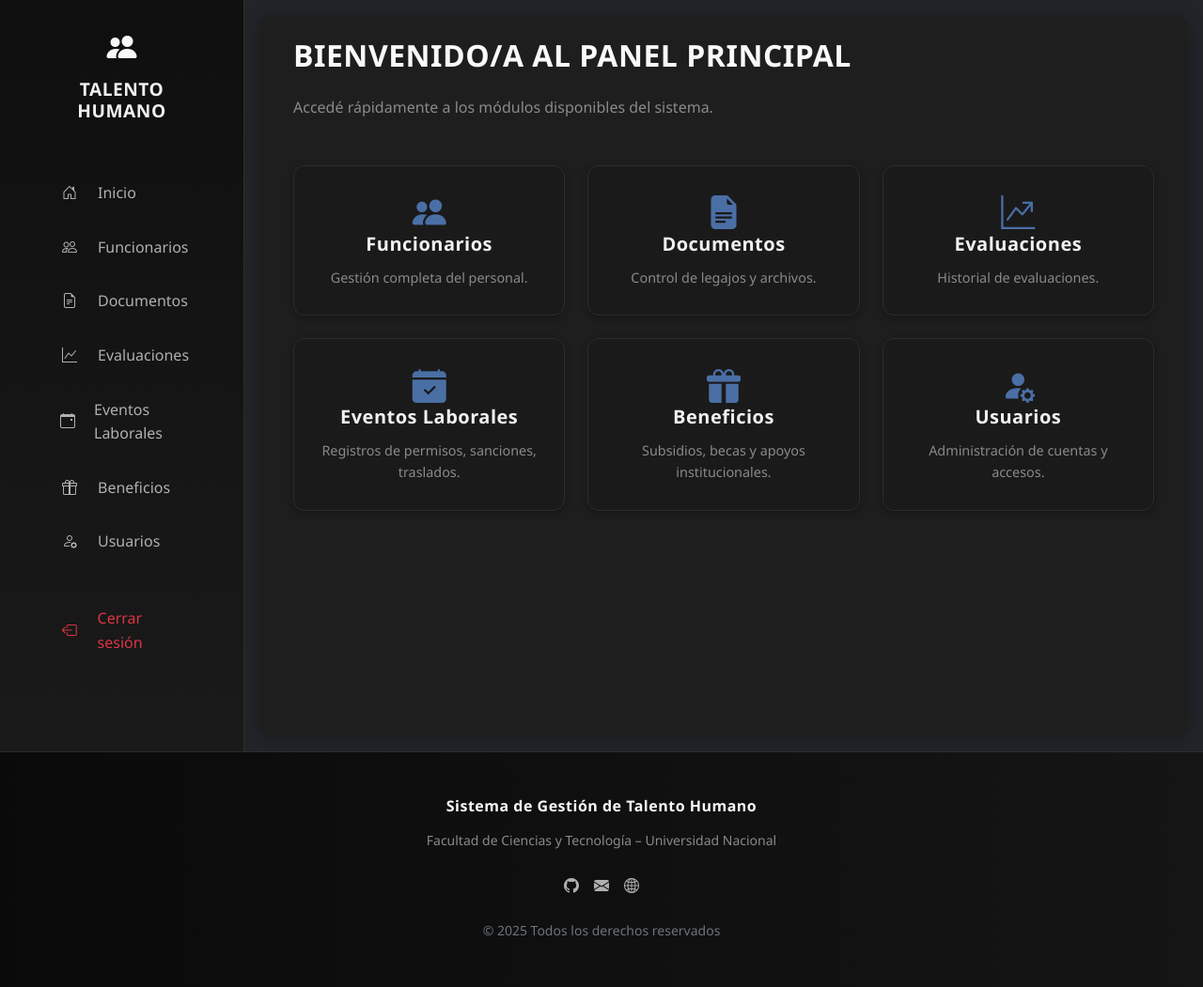
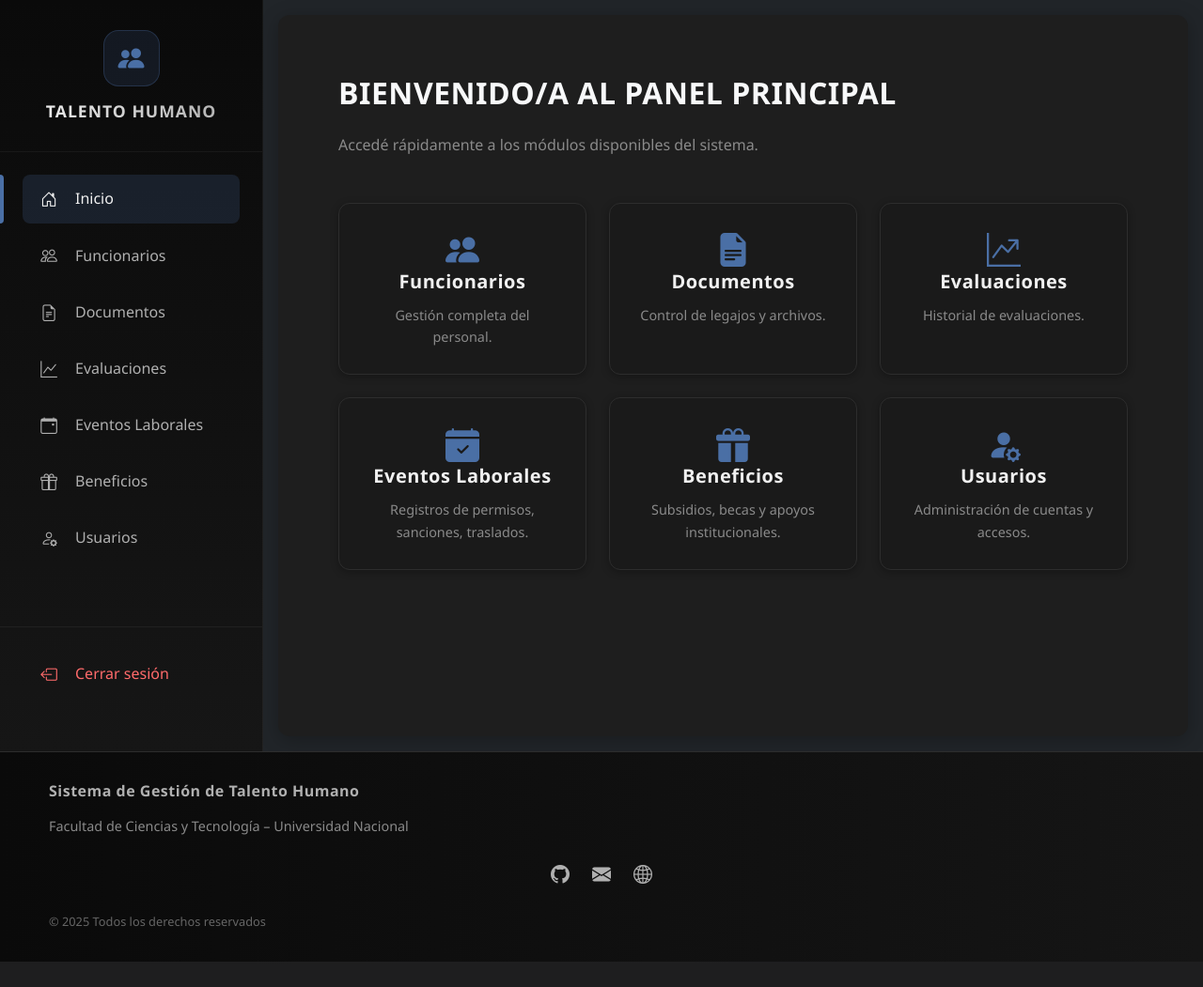
Before and after one commit to ivansosabz/legajos-de-funcionarios, a Django app: page / in a window 1280 px wide. Shown: the whole page at 94% size. After the commit the page ends 1024 px from the top, so only its background shows below. Run offline with Django 5.2, Linux system fonts and the light colour scheme.

Commit message:
mejorango organización de estilos y sidebar

```diff
--- a/static/css/base.css
+++ b/static/css/base.css
@@ -7,6 +7,7 @@
     --text-secondary: #b0b0b0;
     --accent-color: #4a6fa5;
     --hover-color: #2c3e5a;
+    --sidebar-width: 280px;
 }
 
 body {
@@ -16,47 +17,144 @@ body {
     line-height: 1.6;
 }
 
-/* Sidebar mejorado */
+/* Sidebar Elegante */
 .sidebar {
-    width: 260px;
-    background: linear-gradient(180deg, #0f0f0f 0%, #1a1a1a 100%);
+    width: var(--sidebar-width);
+    background: linear-gradient(180deg, #0a0a0a 0%, #161616 100%);
     min-height: 100vh;
-    border-right: 1px solid var(--border-color);
-    padding: 1.5rem 0;
+    border-right: 1px solid rgba(255, 255, 255, 0.05);
+    display: flex;
+    flex-direction: column;
+    padding: 2rem 0;
+    position: relative;
+    z-index: 100;
 }
 
-.sidebar-header h4 {
-    font-size: 1.2rem;
-    letter-spacing: 0.5px;
-    color: var(--text-primary);
-    padding: 0 1.5rem;
-    margin-bottom: 2rem;
+.sidebar-header {
+    padding: 0 2rem 2rem;
+    text-align: center;
+    border-bottom: 1px solid rgba(255, 255, 255, 0.05);
+    margin-bottom: 1.5rem;
 }
 
-.sidebar .nav-link {
-    color: var(--text-secondary);
-    padding: 0.75rem 1.5rem;
-    margin: 0.25rem 1rem;
-    border-radius: 8px;
-    transition: all 0.3s ease;
+.sidebar-logo {
+    width: 60px;
+    height: 60px;
+    margin: 0 auto 1rem;
     display: flex;
     align-items: center;
-    gap: 0.75rem;
+    justify-content: center;
+    background: rgba(74, 111, 165, 0.15);
+    border-radius: 16px;
+    border: 1px solid rgba(74, 111, 165, 0.3);
 }
 
-.sidebar .nav-link:hover, .sidebar .nav-link.active {
-    background-color: rgba(74, 111, 165, 0.15);
-    color: var(--text-primary);
-    transform: translateX(4px);
+.sidebar-logo i {
+    font-size: 1.75rem;
+    color: var(--accent-color);
 }
 
-.sidebar .nav-link i {
-    width: 20px;
+.sidebar-title {
+    font-size: 1.1rem;
+    font-weight: 600;
+    letter-spacing: 1px;
+    color: var(--text-primary);
+    margin: 0;
+    text-transform: uppercase;
+    background: linear-gradient(90deg, #f0f0f0, #b0b0b0);
+    -webkit-background-clip: text;
+    -webkit-text-fill-color: transparent;
+}
+
+.sidebar-nav {
+    flex: 1;
+    padding: 0 1.5rem;
+}
+
+.sidebar-nav ul {
+    list-style: none;
+    padding: 0;
+    margin: 0;
+}
+
+.sidebar-nav .nav-link {
+    display: flex;
+    align-items: center;
+    gap: 1rem;
+    padding: 0.75rem 1rem;
+    margin-bottom: 0.5rem;
+    border-radius: 8px;
+    color: var(--text-secondary);
+    text-decoration: none;
+    transition: all 0.3s cubic-bezier(0.4, 0, 0.2, 1);
+    position: relative;
+}
+
+.sidebar-nav .nav-link:hover {
+    background: rgba(74, 111, 165, 0.1);
+    color: var(--text-primary);
+    transform: translateX(5px);
+}
+
+.sidebar-nav .nav-link.active {
+    background: rgba(74, 111, 165, 0.2);
+    color: var(--text-primary);
+    font-weight: 500;
+}
+
+.sidebar-nav .nav-link.active::before {
+    content: '';
+    position: absolute;
+    left: -1.5rem;
+    top: 0;
+    bottom: 0;
+    width: 4px;
+    background: var(--accent-color);
+    border-radius: 0 4px 4px 0;
+}
+
+.sidebar-nav .nav-link i {
+    font-size: 1.1rem;
+    width: 24px;
+    text-align: center;
+    transition: transform 0.2s ease;
+}
+
+.sidebar-nav .nav-link:hover i {
+    transform: scale(1.15);
+}
+
+.sidebar-footer {
+    padding: 1.5rem;
+    border-top: 1px solid rgba(255, 255, 255, 0.05);
+    margin-top: auto;
+}
+
+.logout-link {
+    display: flex;
+    align-items: center;
+    gap: 1rem;
+    padding: 0.75rem 1rem;
+    border-radius: 8px;
+    color: #ff6b6b;
+    text-decoration: none;
+    transition: all 0.3s ease;
+}
+
+.logout-link:hover {
+    background: rgba(255, 107, 107, 0.1);
+    color: #ff8787;
+}
+
+.logout-link i {
+    font-size: 1.1rem;
+    width: 24px;
     text-align: center;
 }
 
-/* Área de contenido mejorada */
+/* Área de contenido */
 .content-area {
+    flex: 1;
     background-color: var(--bg-secondary);
     padding: 2rem;
     border-radius: 12px;
@@ -64,85 +162,7 @@ body {
     margin: 1rem;
 }
 
-/* Cards mejoradas */
-.dark-card {
-    background-color: var(--bg-card);
-    border: 1px solid var(--border-color);
-    border-radius: 12px;
-    transition: all 0.3s cubic-bezier(0.25, 0.8, 0.25, 1);
-    box-shadow: 0 2px 8px rgba(0, 0, 0, 0.3);
-    overflow: hidden;
-}
-
-.dark-card:hover {
-    transform: translateY(-6px);
-    box-shadow: 0 6px 20px rgba(74, 111, 165, 0.2);
-    border-color: rgba(74, 111, 165, 0.3);
-}
-
-.dark-card::before {
-    content: '';
-    position: absolute;
-    top: 0;
-    left: 0;
-    right: 0;
-    height: 4px;
-    background: linear-gradient(90deg, var(--accent-color), transparent);
-    opacity: 0;
-    transition: opacity 0.3s ease;
-}
-
-.dark-card:hover::before {
-    opacity: 0.8;
-}
-
-.card-body {
-    padding: 1.75rem;
-}
-
-.card-title {
-    color: var(--text-primary);
-    font-weight: 600;
-    margin-bottom: 0.75rem;
-}
-
-.card-text {
-    color: var(--text-secondary);
-    font-size: 0.9rem;
-}
-
-.card-body i {
-    color: var(--accent-color);
-    font-size: 2.25rem;
-    margin-bottom: 1rem;
-    transition: transform 0.3s ease;
-}
-
-.dark-card:hover .card-body i {
-    transform: scale(1.1);
-}
-
-/* Tipografía mejorada */
-h1, h2, h3, h4, h5, h6 {
-    font-weight: 600;
-    letter-spacing: 0.5px;
-}
-
-.text-muted {
-    color: #8a8a8a !important;
-}
-
-/* Efectos hover refinados */
-.card-link {
-    text-decoration: none;
-    transition: all 0.2s ease;
-}
-
-.card-link:hover {
-    opacity: 0.9;
-}
-
-/* Footer mejorado */
+/* Footer */
 .footer {
     background: linear-gradient(90deg, #0a0a0a 0%, #151515 100%);
     border-top: 1px solid var(--border-color);
@@ -150,12 +170,42 @@ h1, h2, h3, h4, h5, h6 {
     padding: 2rem 0;
 }
 
-.footer-icon {
+.footer .container {
+    max-width: 1200px;
+    margin: 0 auto;
+}
+
+.footer-title {
+    font-weight: 600;
+    margin-bottom: 1rem;
+}
+
+.footer-subtitle {
+    color: #8a8a8a;
+    font-size: 0.9rem;
+    margin-bottom: 1.5rem;
+}
+
+.footer-social {
+    display: flex;
+    justify-content: center;
+    gap: 1.5rem;
+    margin-bottom: 1.5rem;
+}
+
+.social-icon {
     color: var(--text-secondary);
+    font-size: 1.25rem;
     transition: all 0.3s ease;
 }
 
-.footer-icon:hover {
+.social-icon:hover {
     color: var(--accent-color);
-    transform: translateY(-2px);
+    transform: translateY(-3px);
 }
+
+.footer-copyright {
+    color: #666;
+    font-size: 0.8rem;
+    margin: 0;
+}
--- /dev/null
+++ b/static/css/index.css
@@ -0,0 +1,86 @@
+/* Estilos específicos para index.html */
+
+.dark-card {
+    background-color: var(--bg-card);
+    border: 1px solid var(--border-color);
+    border-radius: 12px;
+    transition: all 0.3s cubic-bezier(0.25, 0.8, 0.25, 1);
+    box-shadow: 0 2px 8px rgba(0, 0, 0, 0.3);
+    overflow: hidden;
+    height: 100%;
+}
+
+.dark-card:hover {
+    transform: translateY(-6px);
+    box-shadow: 0 6px 20px rgba(74, 111, 165, 0.2);
+    border-color: rgba(74, 111, 165, 0.3);
+}
+
+.dark-card::before {
+    content: '';
+    position: absolute;
+    top: 0;
+    left: 0;
+    right: 0;
+    height: 4px;
+    background: linear-gradient(90deg, var(--accent-color), transparent);
+    opacity: 0;
+    transition: opacity 0.3s ease;
+}
+
+.dark-card:hover::before {
+    opacity: 0.8;
+}
+
+.card-body {
+    padding: 1.75rem;
+    text-align: center;
+}
+
+.card-title {
+    color: var(--text-primary);
+    font-weight: 600;
+    margin-bottom: 0.75rem;
+}
+
+.card-text {
+    color: var(--text-secondary);
+    font-size: 0.9rem;
+}
+
+.card-body i {
+    color: var(--accent-color);
+    font-size: 2.25rem;
+    margin-bottom: 1rem;
+    transition: transform 0.3s ease;
+}
+
+.dark-card:hover .card-body i {
+    transform: scale(1.1);
+}
+
+.card-link {
+    text-decoration: none;
+    transition: all 0.2s ease;
+}
+
+.card-link:hover {
+    opacity: 0.9;
+}
+
+/* Tipografía mejorada */
+h1, h2, h3, h4, h5, h6 {
+    font-weight: 600;
+    letter-spacing: 0.5px;
+}
+
+.text-muted {
+    color: #8a8a8a !important;
+}
+
+/* Container específico para index */
+.index-container {
+    padding: 2rem;
+    max-width: 1400px;
+    margin: 0 auto;
+}
--- a/templates/index.html
+++ b/templates/index.html
@@ -1,9 +1,15 @@
 {% extends 'layouts/base.html' %}
+{% load static %}
+
 
 {% block title %}Inicio{% endblock %}
 
+{% block styles %}
+<link rel="stylesheet" href="{% static 'css/index.css' %}">
+{% endblock %}
+
 {% block content %}
-<div class="container text-light">
+<div class="index-container">
 
     <h2 class="mb-4 fw-bold text-uppercase">Bienvenido/a al Panel Principal</h2>
     <p class="mb-5 text-muted">Accedé rápidamente a los módulos disponibles del sistema.</p>
@@ -12,7 +18,7 @@
         <div class="col">
             <a href="#" class="card-link">
                 <div class="card dark-card h-100">
-                    <div class="card-body text-center">
+                    <div class="card-body">
                         <i class="bi bi-people-fill display-5 mb-3"></i>
                         <h5 class="card-title">Funcionarios</h5>
                         <p class="card-text text-muted">Gestión completa del personal.</p>
@@ -24,7 +30,7 @@
         <div class="col">
             <a href="#" class="card-link">
                 <div class="card dark-card h-100">
-                    <div class="card-body text-center">
+                    <div class="card-body">
                         <i class="bi bi-file-earmark-text-fill display-5 mb-3"></i>
                         <h5 class="card-title">Documentos</h5>
                         <p class="card-text text-muted">Control de legajos y archivos.</p>
@@ -36,7 +42,7 @@
         <div class="col">
             <a href="#" class="card-link">
                 <div class="card dark-card h-100">
-                    <div class="card-body text-center">
+                    <div class="card-body">
                         <i class="bi bi-graph-up-arrow display-5 mb-3"></i>
                         <h5 class="card-title">Evaluaciones</h5>
                         <p class="card-text text-muted">Historial de evaluaciones.</p>
@@ -48,7 +54,7 @@
         <div class="col">
             <a href="#" class="card-link">
                 <div class="card dark-card h-100">
-                    <div class="card-body text-center">
+                    <div class="card-body">
                         <i class="bi bi-calendar-check-fill display-5 mb-3"></i>
                         <h5 class="card-title">Eventos Laborales</h5>
                         <p class="card-text text-muted">Registros de permisos, sanciones, traslados.</p>
@@ -60,7 +66,7 @@
         <div class="col">
             <a href="#" class="card-link">
                 <div class="card dark-card h-100">
-                    <div class="card-body text-center">
+                    <div class="card-body">
                         <i class="bi bi-gift-fill display-5 mb-3"></i>
                         <h5 class="card-title">Beneficios</h5>
                         <p class="card-text text-muted">Subsidios, becas y apoyos institucionales.</p>
@@ -72,7 +78,7 @@
         <div class="col">
             <a href="#" class="card-link">
                 <div class="card dark-card h-100">
-                    <div class="card-body text-center">
+                    <div class="card-body">
                         <i class="bi bi-person-fill-gear display-5 mb-3"></i>
                         <h5 class="card-title">Usuarios</h5>
                         <p class="card-text text-muted">Administración de cuentas y accesos.</p>
--- a/templates/layouts/base.html
+++ b/templates/layouts/base.html
@@ -12,7 +12,7 @@
     <!-- Bootstrap Icons -->
     <link href="https://cdn.jsdelivr.net/npm/bootstrap-icons@1.10.5/font/bootstrap-icons.css" rel="stylesheet">
 
-    <!-- Tu CSS personalizado -->
+    <!-- CSS Base -->
     <link rel="stylesheet" href="{% static 'css/base.css' %}">
 
     {% block styles %}{% endblock %}
@@ -20,46 +20,50 @@
 <body class="bg-dark text-light d-flex flex-column min-vh-100">
 
     <div class="d-flex flex-grow-1">
-
-        <!-- Sidebar modernizado -->
-        <aside class="sidebar d-flex flex-column p-4">
-            <div class="sidebar-header mb-5 text-center">
-                <i class="bi bi-people-fill fs-2 text-light"></i>
-                <h4 class="mt-2 mb-0 fw-bold text-uppercase letter-spacing">Talento Humano</h4>
+        <!-- Sidebar elegante -->
+        <aside class="sidebar">
+            <div class="sidebar-header">
+                <div class="sidebar-logo">
+                    <i class="bi bi-people-fill"></i>
+                </div>
+                <h4 class="sidebar-title">Talento Humano</h4>
             </div>
-            <ul class="nav flex-column">
-                <li class="nav-item"><a class="nav-link" href="#"><i class="bi bi-house-door me-2"></i>Inicio</a></li>
-                <li class="nav-item"><a class="nav-link" href="#"><i class="bi bi-people me-2"></i>Funcionarios</a></li>
-                <li class="nav-item"><a class="nav-link" href="#"><i class="bi bi-file-earmark-text me-2"></i>Documentos</a></li>
-                <li class="nav-item"><a class="nav-link" href="#"><i class="bi bi-graph-up me-2"></i>Evaluaciones</a></li>
-                <li class="nav-item"><a class="nav-link" href="#"><i class="bi bi-calendar-event me-2"></i>Eventos Laborales</a></li>
-                <li class="nav-item"><a class="nav-link" href="#"><i class="bi bi-gift me-2"></i>Beneficios</a></li>
-                <li class="nav-item"><a class="nav-link" href="#"><i class="bi bi-person-gear me-2"></i>Usuarios</a></li>
-                <li class="nav-item mt-4"><a class="nav-link text-danger" href="#"><i class="bi bi-box-arrow-left me-2"></i>Cerrar sesión</a></li>
-            </ul>
+            <nav class="sidebar-nav">
+                <ul>
+                    <li><a href="#" class="nav-link active"><i class="bi bi-house-door"></i><span>Inicio</span></a></li>
+                    <li><a href="#" class="nav-link"><i class="bi bi-people"></i><span>Funcionarios</span></a></li>
+                    <li><a href="#" class="nav-link"><i class="bi bi-file-earmark-text"></i><span>Documentos</span></a></li>
+                    <li><a href="#" class="nav-link"><i class="bi bi-graph-up"></i><span>Evaluaciones</span></a></li>
+                    <li><a href="#" class="nav-link"><i class="bi bi-calendar-event"></i><span>Eventos Laborales</span></a></li>
+                    <li><a href="#" class="nav-link"><i class="bi bi-gift"></i><span>Beneficios</span></a></li>
+                    <li><a href="#" class="nav-link"><i class="bi bi-person-gear"></i><span>Usuarios</span></a></li>
+                </ul>
+            </nav>
+            <div class="sidebar-footer">
+                <a href="#" class="logout-link"><i class="bi bi-box-arrow-left"></i><span>Cerrar sesión</span></a>
+            </div>
         </aside>
 
         <!-- Contenido principal -->
-        <main class="flex-grow-1 p-4 content-area">
+        <main class="content-area">
             {% block content %}
             {% endblock %}
         </main>
     </div>
 
-       <!-- Footer elegante -->
-    <footer class="footer text-center mt-auto py-5">
+    <!-- Footer elegante -->
+    <footer class="footer">
         <div class="container">
-            <h6 class="text-light mb-3 fw-semibold">Sistema de Gestión de Talento Humano</h6>
-            <p class="text-muted mb-4 small">Facultad de Ciencias y Tecnología – Universidad Nacional</p>
-            <div class="d-flex justify-content-center gap-3">
-                <a href="#" class="footer-icon"><i class="bi bi-github"></i></a>
-                <a href="#" class="footer-icon"><i class="bi bi-envelope-fill"></i></a>
-                <a href="#" class="footer-icon"><i class="bi bi-globe2"></i></a>
+            <h6 class="footer-title">Sistema de Gestión de Talento Humano</h6>
+            <p class="footer-subtitle">Facultad de Ciencias y Tecnología – Universidad Nacional</p>
+            <div class="footer-social">
+                <a href="#" class="social-icon"><i class="bi bi-github"></i></a>
+                <a href="#" class="social-icon"><i class="bi bi-envelope-fill"></i></a>
+                <a href="#" class="social-icon"><i class="bi bi-globe2"></i></a>
             </div>
-            <p class="text-secondary mt-4 small mb-0">&copy; 2025 Todos los derechos reservados</p>
+            <p class="footer-copyright">&copy; 2025 Todos los derechos reservados</p>
         </div>
     </footer>
-
 
     <script src="https://cdn.jsdelivr.net/npm/bootstrap@5.3.2/dist/js/bootstrap.bundle.min.js"></script>
     {% block scripts %}{% endblock %}
```
